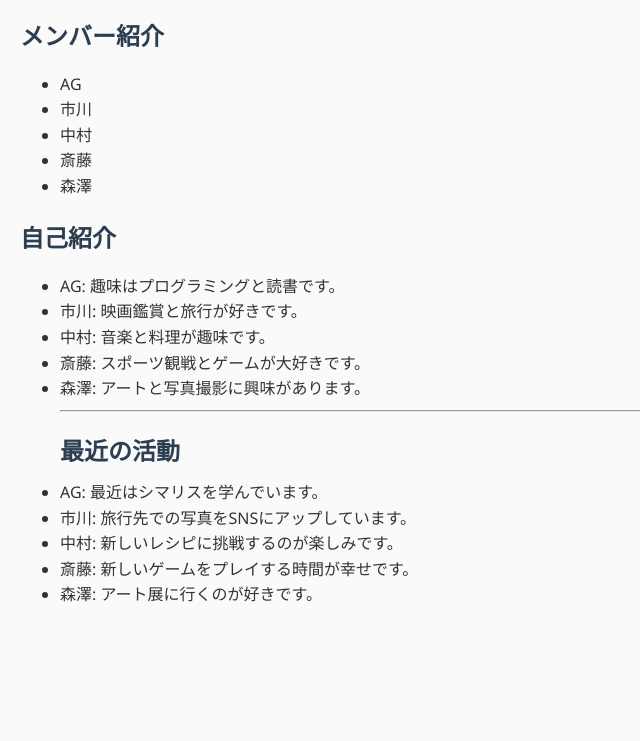
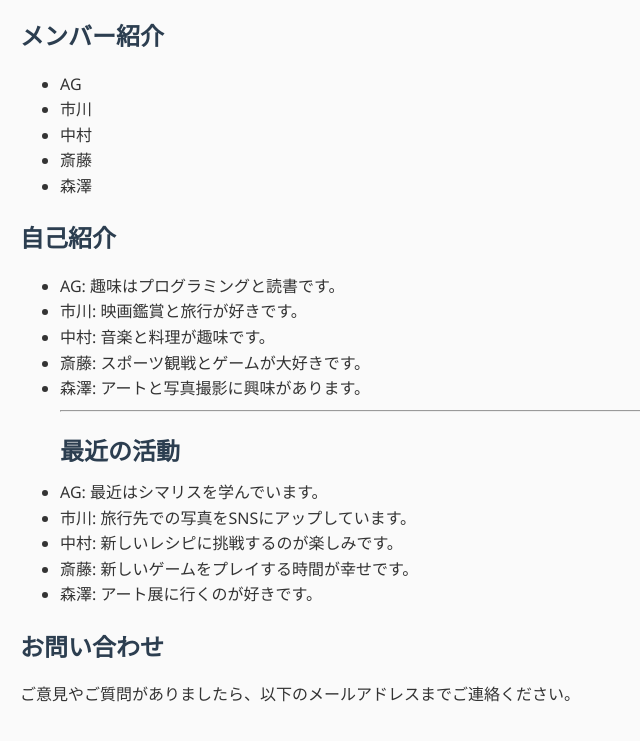
Before and after one commit to Gai1216/test0611, a plain HTML site: page test0611.html in a window 1280 px wide. Shown: the part 137-878 px from the top of the page, without its empty margins (0-640 px from the left). Before the commit the page ends 800 px from the top, so only its background shows below. Drawn offline with Linux system fonts and the light colour scheme.

Commit message:
お問い合わせフォーム追記

```diff
--- a/test0611.html
+++ b/test0611.html
@@ -31,5 +31,9 @@
       <li>斎藤: 新しいゲームをプレイする時間が幸せです。</li>
       <li>森澤: アート展に行くのが好きです。</li>
     </ul>
+    <h2>
+    お問い合わせ</h2>
+    <p>ご意見やご質問がありましたら、以下のメールアドレスまでご連絡ください。</p>
+    </h2>
   </body>
 </html>
```
